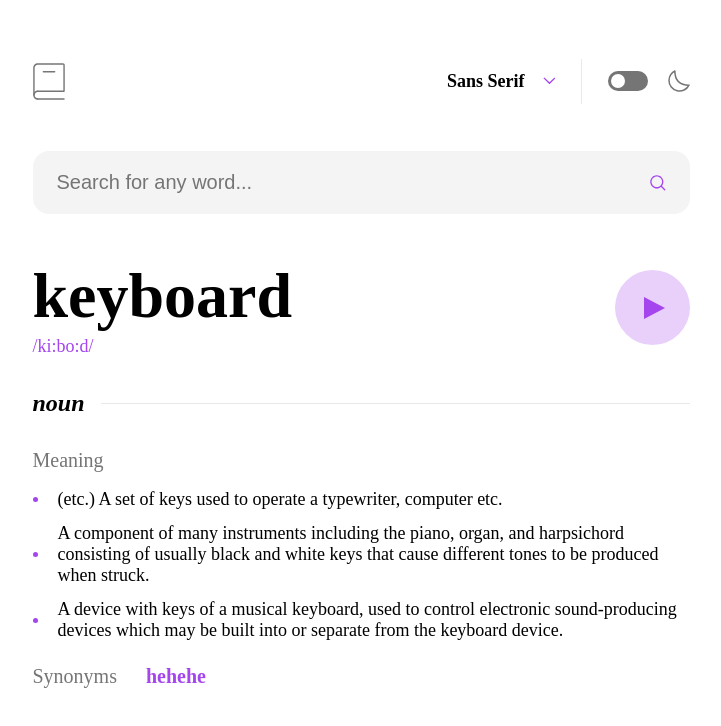
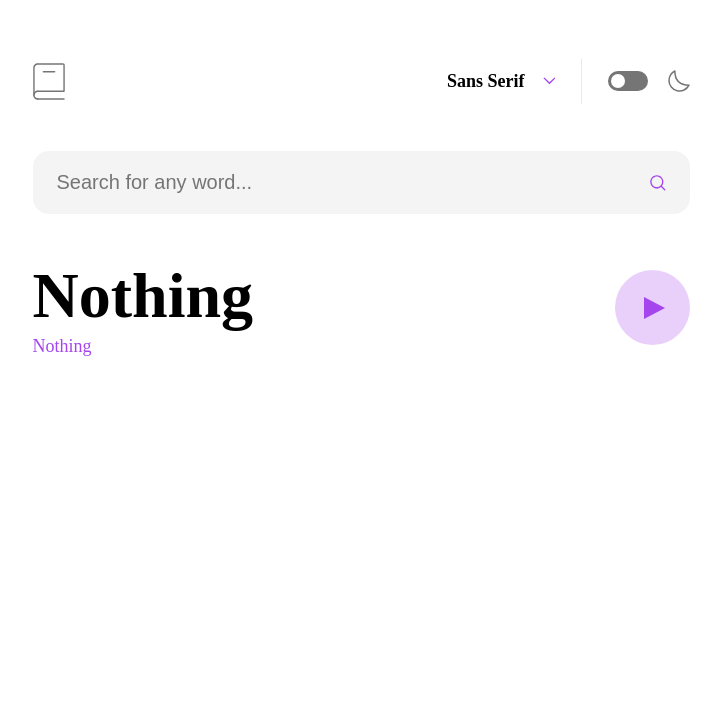
Before and after one commit to kanae367/dictionary-app, a React (Vite) app: page / in a window 1280 px wide. Shown: the top 726 px of the page, without its empty margins (279-1000 px from the left). Built offline with nearby package versions, Linux system fonts and the light colour scheme.

Commit message:
Добавлена логика приложения

```diff
--- a/package.json
+++ b/package.json
@@ -11,7 +11,8 @@
   },
   "dependencies": {
     "react": "^18.2.0",
-    "react-dom": "^18.2.0"
+    "react-dom": "^18.2.0",
+    "react-hook-form": "^7.49.0"
   },
   "devDependencies": {
     "@types/react": "^18.2.37",
--- a/src/App.tsx
+++ b/src/App.tsx
@@ -1,27 +1,51 @@
-import { useState } from 'react'
+import { MouseEventHandler, useState } from 'react'
 import book from './assets/icon_book.svg';
 import arrow from './assets/icon_arrow.svg';
 import moon from './assets/icon_moon.svg';
+import getWord from './getWord.ts';
 import './App.scss'
 import './Main.scss';
+import WordMeaning from './WordMeaning.tsx';
+import { SubmitHandler, useForm } from 'react-hook-form';
 
 const darkThemeMq = window.matchMedia("(prefers-color-scheme: dark)");
 
+interface IFormInput{
+  word: string;
+}
+
+interface IWordResult{
+  word: string;
+  phonetic: string;
+  phonetics: {
+    text: string;
+    audio?: string;
+  }[],
+  origin: string;
+  meanings: {
+    partOfSpeech: string;
+    definitions: {
+      definition: string;
+      example?: string;
+      synonyms: string[];
+      antonyms: string[];
+    }[],
+    synonyms: string[];
+    antonyms: string[];
+  }[]
+}
+
 function App() {
+  const {register, handleSubmit} = useForm<IFormInput>();
   const [isDarkTheme, setIsDarkTheme] = useState(darkThemeMq);
-  const data = {
-    title: 'keyboard',
-    phonetic: '/ki:bo:d/',
-    part: 'noun',
-    meaning:[
-      '(etc.) A set of keys used to operate a typewriter, computer etc.',
-      'A component of many instruments including the piano, organ, and harpsichord consisting of usually black and white keys that cause different tones to be produced when struck.',
-      'A device with keys of a musical keyboard, used to control electronic sound-producing devices which may be built into or separate from the keyboard device.'
-    ],
-    synonym: 'hehehe'
+  const [word, setWord] = useState<false | IWordResult>(false);
+
+  const onSubmit:SubmitHandler<IFormInput> = async (data) => {
+    const newWord:IWordResult[] = await getWord(data.word);
+    setWord(newWord[0]);
   }
 
-  const meanings = data.meaning.map(item => <li key={item} className='meaning__item'>{item}</li>)
+  const items = word && word.meanings.map(item => <WordMeaning key={item.definitions[0].definition} meaning={item}/>)
 
   return (
     <>
@@ -46,34 +70,21 @@ function App() {
       </header>
 
       <main className='main'>
-          <div className='search-bar'>
-            <input type="text" className='search-bar__input' placeholder='Search for any word...' />
-            <button type='button' className='search-bar__button' />
-          </div>
+          <form className='search-bar' onSubmit={handleSubmit(onSubmit)}>
+            <input type="text" className='search-bar__input' {...register("word", {required: true, minLength: 2})} placeholder='Search for any word...'/>
+            <button type='submit' className='search-bar__button'/>
+          </form>
           <div className='result'>
             <div className='result__header'>
               <div className='result__header-text'>
-                <h2 className='result__title'>{data.title}</h2>
-                <p className='result__phonetic'>{data.phonetic}</p>
+                <h2 className='result__title'>{word ? word.word : 'Nothing'}</h2>
+                <p className='result__phonetic'>{word ? word.phonetic : 'Nothing'}</p>
               </div>
               <button className='result__button'></button>
             </div>
 
             <div className='result__content'>
-              <div className='result__item'>
-                <div className="result__item-header">
-                  {data.part}
-                </div>
-                <div className='meaning'>
-                  <h4 className="meaning__header">Meaning</h4>
-                  <ul className='meaning__list'>
-                    {meanings}
-                  </ul>
-                </div>
-                <div className='result__footer'>
-                  Synonyms <span className='result__footer-accent'>{data.synonym}</span>
-                </div>
-              </div>
+              {items}
             </div>
           </div>
       </main>
--- /dev/null
+++ b/src/WordMeaning.tsx
@@ -0,0 +1,39 @@
+interface IMeaning{
+    partOfSpeech: string;
+    definitions: {
+        definition: string;
+        synonyms: string[];
+        antonyms: string[];
+        example?: string;
+    }[],
+    synonyms: string[];
+    antonyms: string[];
+}
+const WordMeaning = ({meaning}:{
+    meaning:IMeaning
+}) => {
+
+    const listItems = meaning.definitions.map(item => <li key={item.definition} className='meaning__item'>{item.definition}</li>)
+
+    return(
+        <div className='result__item'>
+            <div className="result__item-header">
+                {meaning.partOfSpeech}
+            </div>
+            <div className='meaning'>
+                <h4 className="meaning__header">Meaning</h4>
+                <ul className='meaning__list'>
+                    {listItems}
+                </ul>
+            </div>
+            {
+                meaning.synonyms.length > 0 &&
+                <div className='result__footer'>
+                    Synonyms <span className='result__footer-accent'>{meaning.synonyms.join(', ')}</span>
+                </div>
+            }
+        </div>
+    )
+}
+
+export default WordMeaning;
--- /dev/null
+++ b/src/getWord.ts
@@ -0,0 +1,8 @@
+const getWord = async (word:string) => {
+    return await fetch(`https://api.dictionaryapi.dev/api/v2/entries/en/${word}`)
+        .then((response) => {
+            return response.json();
+        });
+}
+
+export default getWord;
```
Also changed, not shown: 1 other file (tests, documents, lock files or other folders).
